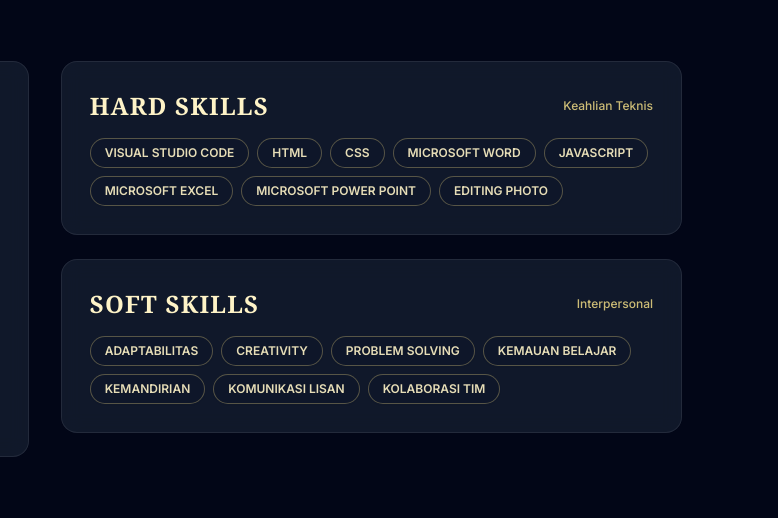
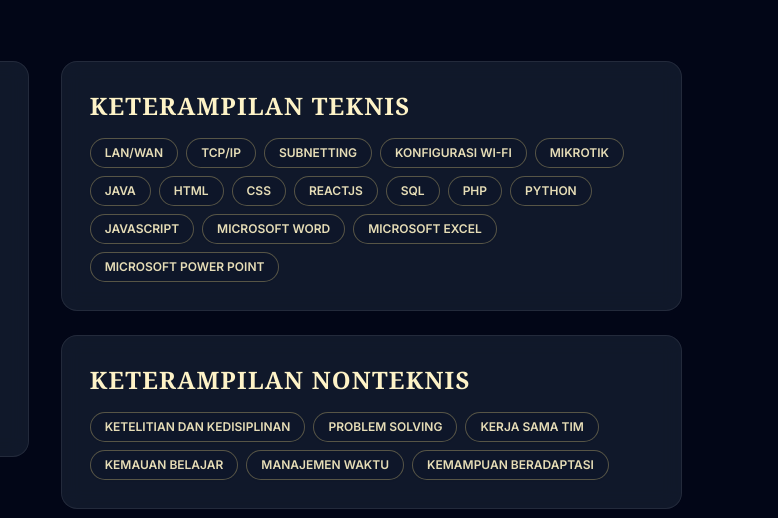
Before and after one commit to ridhorhmn/portofolio, a plain HTML site: page index.html in a window 1280 px wide. Shown: the part 2163-2681 px from the top of the page, 502-1280 px from the left. Drawn offline with nearby package versions, Linux system fonts and the light colour scheme.

Commit message:
Update hasil editan terbaru

```diff
--- a/index.html
+++ b/index.html
@@ -3,7 +3,7 @@
 <head>
   <meta charset="UTF-8" />
   <meta name="viewport" content="width=device-width, initial-scale=1.0" />
-  <title>Portofolio | Muhammad Ridho Rahman - Teknik Informatika & Jaringan</title>
+  <title>Portofolio | Muhammad Ridho Rahman</title>
 
   <!-- Tailwind CSS CDN -->
   <script src="https://cdn.tailwindcss.com"></script>
@@ -97,18 +97,13 @@
     <div class="grid grid-cols-1 lg:grid-cols-12 gap-10 lg:gap-12 items-center w-full">
       <!-- Info Kiri -->
       <div class="lg:col-span-7 space-y-6 text-center lg:text-left">
-        <div class="inline-flex items-center gap-2 px-3.5 py-1.5 rounded-full bg-cyan-950/70 border border-cyan-500/30 text-cyan-400 text-xs sm:text-sm font-medium">
-          <span class="w-2 h-2 rounded-full bg-cyan-400 animate-pulse"></span>
-          S1 Teknik Informatika | IPK 3.48
-        </div>
-
         <h1 class="text-3xl sm:text-5xl lg:text-5xl font-extrabold tracking-tight leading-tight">
           Halo, Saya <br class="hidden sm:inline" />
           <span class="text-gradient">Muhammad Ridho Rahman</span>
         </h1>
 
         <p class="text-sm sm:text-base text-slate-300 max-w-xl mx-auto lg:mx-0 leading-relaxed">
-          Lulusan <strong>S1 Teknik Informatika</strong> (Universitas Indraprasta PGRI) dengan latar belakang <strong>Teknik Komputer & Jaringan (TKJ)</strong>. Berpengalaman di bidang Jaringan Komputer, IT Support, Pengelolaan Basis Data, dan Pengembangan Aplikasi Web & Desktop (JavaFX, Web & MySQL).
+          Lulusan <strong>S1 Teknik Informatika</strong> (Universitas Indraprasta PGRI) dengan latar belakang <strong>Teknik Komputer & Jaringan (TKJ)</strong>. Memiliki ketertarikan dan kemampuan di bidang Jaringan Komputer, IT Support, Database Management, serta Pengembangan Aplikasi Web dan Desktop. Terbiasa menggunakan teknologi seperti Java, JavaFX, HTML, CSS, JavaScript, ReactJS, CISCO, Mikrotik, dan MySQL dalam pengembangan proyek.
         </p>
 
         <!-- Lokasi & Kontak Cepat -->
@@ -414,21 +409,28 @@
         <div class="card-glass p-6 sm:p-7 rounded-2xl">
           <div class="flex items-center justify-between mb-4">
             <h4 class="text-2xl font-black tracking-wider text-amber-100 uppercase font-serif flex items-center gap-2">
-              HARD SKILLS
+              KETERAMPILAN TEKNIS
             </h4>
-            <span class="text-xs text-amber-200/80 font-medium">Keahlian Teknis</span>
           </div>
 
           <!-- Baris Pill Badges Persis Susunan Gambar (Tanpa CapCut & Editing Video) -->
           <div class="flex flex-wrap gap-2 items-center">
-            <span class="px-3.5 py-1.5 rounded-full text-xs font-semibold bg-slate-900/90 text-amber-100/90 border border-amber-200/30 hover:border-amber-400 hover:text-white transition-all shadow-sm">VISUAL STUDIO CODE</span>
+            <span class="px-3.5 py-1.5 rounded-full text-xs font-semibold bg-slate-900/90 text-amber-100/90 border border-amber-200/30 hover:border-amber-400 hover:text-white transition-all shadow-sm">LAN/WAN</span>
+            <span class="px-3.5 py-1.5 rounded-full text-xs font-semibold bg-slate-900/90 text-amber-100/90 border border-amber-200/30 hover:border-amber-400 hover:text-white transition-all shadow-sm">TCP/IP</span>
+            <span class="px-3.5 py-1.5 rounded-full text-xs font-semibold bg-slate-900/90 text-amber-100/90 border border-amber-200/30 hover:border-amber-400 hover:text-white transition-all shadow-sm">SUBNETTING</span>
+            <span class="px-3.5 py-1.5 rounded-full text-xs font-semibold bg-slate-900/90 text-amber-100/90 border border-amber-200/30 hover:border-amber-400 hover:text-white transition-all shadow-sm">KONFIGURASI WI-FI</span>
+            <span class="px-3.5 py-1.5 rounded-full text-xs font-semibold bg-slate-900/90 text-amber-100/90 border border-amber-200/30 hover:border-amber-400 hover:text-white transition-all shadow-sm">MIKROTIK</span>
+            <span class="px-3.5 py-1.5 rounded-full text-xs font-semibold bg-slate-900/90 text-amber-100/90 border border-amber-200/30 hover:border-amber-400 hover:text-white transition-all shadow-sm">JAVA</span>
             <span class="px-3.5 py-1.5 rounded-full text-xs font-semibold bg-slate-900/90 text-amber-100/90 border border-amber-200/30 hover:border-amber-400 hover:text-white transition-all shadow-sm">HTML</span>
             <span class="px-3.5 py-1.5 rounded-full text-xs font-semibold bg-slate-900/90 text-amber-100/90 border border-amber-200/30 hover:border-amber-400 hover:text-white transition-all shadow-sm">CSS</span>
+            <span class="px-3.5 py-1.5 rounded-full text-xs font-semibold bg-slate-900/90 text-amber-100/90 border border-amber-200/30 hover:border-amber-400 hover:text-white transition-all shadow-sm">REACTJS</span>
+            <span class="px-3.5 py-1.5 rounded-full text-xs font-semibold bg-slate-900/90 text-amber-100/90 border border-amber-200/30 hover:border-amber-400 hover:text-white transition-all shadow-sm">SQL</span>
+            <span class="px-3.5 py-1.5 rounded-full text-xs font-semibold bg-slate-900/90 text-amber-100/90 border border-amber-200/30 hover:border-amber-400 hover:text-white transition-all shadow-sm">PHP</span>
+            <span class="px-3.5 py-1.5 rounded-full text-xs font-semibold bg-slate-900/90 text-amber-100/90 border border-amber-200/30 hover:border-amber-400 hover:text-white transition-all shadow-sm">PYTHON</span>
+            <span class="px-3.5 py-1.5 rounded-full text-xs font-semibold bg-slate-900/90 text-amber-100/90 border border-amber-200/30 hover:border-amber-400 hover:text-white transition-all shadow-sm">JAVASCRIPT</span>
             <span class="px-3.5 py-1.5 rounded-full text-xs font-semibold bg-slate-900/90 text-amber-100/90 border border-amber-200/30 hover:border-amber-400 hover:text-white transition-all shadow-sm">MICROSOFT WORD</span>
-            <span class="px-3.5 py-1.5 rounded-full text-xs font-semibold bg-slate-900/90 text-amber-100/90 border border-amber-200/30 hover:border-amber-400 hover:text-white transition-all shadow-sm">JAVASCRIPT</span>
             <span class="px-3.5 py-1.5 rounded-full text-xs font-semibold bg-slate-900/90 text-amber-100/90 border border-amber-200/30 hover:border-amber-400 hover:text-white transition-all shadow-sm">MICROSOFT EXCEL</span>
             <span class="px-3.5 py-1.5 rounded-full text-xs font-semibold bg-slate-900/90 text-amber-100/90 border border-amber-200/30 hover:border-amber-400 hover:text-white transition-all shadow-sm">MICROSOFT POWER POINT</span>
-            <span class="px-3.5 py-1.5 rounded-full text-xs font-semibold bg-slate-900/90 text-amber-100/90 border border-amber-200/30 hover:border-amber-400 hover:text-white transition-all shadow-sm">EDITING PHOTO</span>
           </div>
         </div>
 
@@ -436,20 +438,18 @@
         <div class="card-glass p-6 sm:p-7 rounded-2xl">
           <div class="flex items-center justify-between mb-4">
             <h4 class="text-2xl font-black tracking-wider text-amber-100 uppercase font-serif flex items-center gap-2">
-              SOFT SKILLS
+              KETERAMPILAN NONTEKNIS
             </h4>
-            <span class="text-xs text-amber-200/80 font-medium">Interpersonal</span>
           </div>
 
           <!-- Baris Pill Badges Persis Susunan Gambar -->
           <div class="flex flex-wrap gap-2 items-center">
-            <span class="px-3.5 py-1.5 rounded-full text-xs font-semibold bg-slate-900/90 text-amber-100/90 border border-amber-200/30 hover:border-amber-400 hover:text-white transition-all shadow-sm">ADAPTABILITAS</span>
-            <span class="px-3.5 py-1.5 rounded-full text-xs font-semibold bg-slate-900/90 text-amber-100/90 border border-amber-200/30 hover:border-amber-400 hover:text-white transition-all shadow-sm">CREATIVITY</span>
+            <span class="px-3.5 py-1.5 rounded-full text-xs font-semibold bg-slate-900/90 text-amber-100/90 border border-amber-200/30 hover:border-amber-400 hover:text-white transition-all shadow-sm">KETELITIAN DAN KEDISIPLINAN</span>
             <span class="px-3.5 py-1.5 rounded-full text-xs font-semibold bg-slate-900/90 text-amber-100/90 border border-amber-200/30 hover:border-amber-400 hover:text-white transition-all shadow-sm">PROBLEM SOLVING</span>
+            <span class="px-3.5 py-1.5 rounded-full text-xs font-semibold bg-slate-900/90 text-amber-100/90 border border-amber-200/30 hover:border-amber-400 hover:text-white transition-all shadow-sm">KERJA SAMA TIM</span>
             <span class="px-3.5 py-1.5 rounded-full text-xs font-semibold bg-slate-900/90 text-amber-100/90 border border-amber-200/30 hover:border-amber-400 hover:text-white transition-all shadow-sm">KEMAUAN BELAJAR</span>
-            <span class="px-3.5 py-1.5 rounded-full text-xs font-semibold bg-slate-900/90 text-amber-100/90 border border-amber-200/30 hover:border-amber-400 hover:text-white transition-all shadow-sm">KEMANDIRIAN</span>
-            <span class="px-3.5 py-1.5 rounded-full text-xs font-semibold bg-slate-900/90 text-amber-100/90 border border-amber-200/30 hover:border-amber-400 hover:text-white transition-all shadow-sm">KOMUNIKASI LISAN</span>
-            <span class="px-3.5 py-1.5 rounded-full text-xs font-semibold bg-slate-900/90 text-amber-100/90 border border-amber-200/30 hover:border-amber-400 hover:text-white transition-all shadow-sm">KOLABORASI TIM</span>
+            <span class="px-3.5 py-1.5 rounded-full text-xs font-semibold bg-slate-900/90 text-amber-100/90 border border-amber-200/30 hover:border-amber-400 hover:text-white transition-all shadow-sm">MANAJEMEN WAKTU</span>
+            <span class="px-3.5 py-1.5 rounded-full text-xs font-semibold bg-slate-900/90 text-amber-100/90 border border-amber-200/30 hover:border-amber-400 hover:text-white transition-all shadow-sm">KEMAMPUAN BERADAPTASI</span>
           </div>
         </div>
 
@@ -493,7 +493,6 @@
         <div class="flex flex-wrap gap-1.5">
           <span class="px-2.5 py-1 rounded bg-slate-800 text-xs text-slate-300">MikroTik RouterOS</span>
           <span class="px-2.5 py-1 rounded bg-slate-800 text-xs text-slate-300">Debian Linux</span>
-          <span class="px-2.5 py-1 rounded bg-slate-800 text-xs text-slate-300">Autonomous System (AS)</span>
           <span class="px-2.5 py-1 rounded bg-slate-800 text-xs text-slate-300">Routing Protocol</span>
           <span class="px-2.5 py-1 rounded bg-slate-800 text-xs text-slate-300">Switching Config</span>
         </div>
@@ -521,15 +520,17 @@
         <div class="w-12 h-12 rounded-xl bg-amber-500/10 text-amber-400 flex items-center justify-center mb-4 border border-amber-500/20">
           <i data-lucide="code" class="w-6 h-6"></i>
         </div>
-        <h4 class="text-lg font-bold text-white mb-2">Pemrograman (Coding)</h4>
+        <h4 class="text-lg font-bold text-white mb-2">Pemrograman</h4>
         <p class="text-slate-400 text-xs leading-relaxed mb-4">
           Pengembangan aplikasi desktop dan antarmuka web interaktif.
         </p>
         <div class="flex flex-wrap gap-1.5">
           <span class="px-2.5 py-1 rounded bg-slate-800 text-xs text-slate-300 font-semibold text-amber-300">Java & JavaFX</span>
           <span class="px-2.5 py-1 rounded bg-slate-800 text-xs text-slate-300">HTML5</span>
-          <span class="px-2.5 py-1 rounded bg-slate-800 text-xs text-slate-300">CSS3</span>
+          <span class="px-2.5 py-1 rounded bg-slate-800 text-xs text-slate-300">CSS</span>
           <span class="px-2.5 py-1 rounded bg-slate-800 text-xs text-slate-300">JavaScript</span>
+          <span class="px-2.5 py-1 rounded bg-slate-800 text-xs text-slate-300">ReactJS</span>
+          <span class="px-2.5 py-1 rounded bg-slate-800 text-xs text-slate-300">PHP</span>
         </div>
       </div>
 
@@ -544,7 +545,7 @@
         </p>
         <div class="flex flex-wrap gap-1.5">
           <span class="px-2.5 py-1 rounded bg-slate-800 text-xs text-slate-300 font-semibold text-blue-300">MySQL</span>
-          <span class="px-2.5 py-1 rounded bg-slate-800 text-xs text-slate-300">SQL Dasar / DDL / DML</span>
+          <span class="px-2.5 py-1 rounded bg-slate-800 text-xs text-slate-300">SQL Dasar</span>
           <span class="px-2.5 py-1 rounded bg-slate-800 text-xs text-slate-300">Database Integration</span>
         </div>
       </div>
@@ -893,8 +894,7 @@
   <!-- Kontak Section Sesuai Data CV -->
   <section id="kontak" class="py-20 px-4 sm:px-6 lg:px-8 max-w-6xl mx-auto border-t border-slate-900">
     <div class="text-center max-w-2xl mx-auto mb-16">
-      <h2 class="text-xs uppercase tracking-widest text-cyan-400 font-semibold mb-2">Hubungi Saya</h2>
-      <h3 class="text-2xl sm:text-4xl font-bold">Mari Berdiskusi & Berkolaborasi</h3>
+      <h3 class="text-2xl sm:text-4xl text-cyan-400 font-bold">Kontak</h3>
       <p class="text-slate-400 text-sm mt-3">
         Terbuka untuk peluang kerja di bidang IT Support, Network Administrator, maupun Software/Web Development.
       </p>
```
